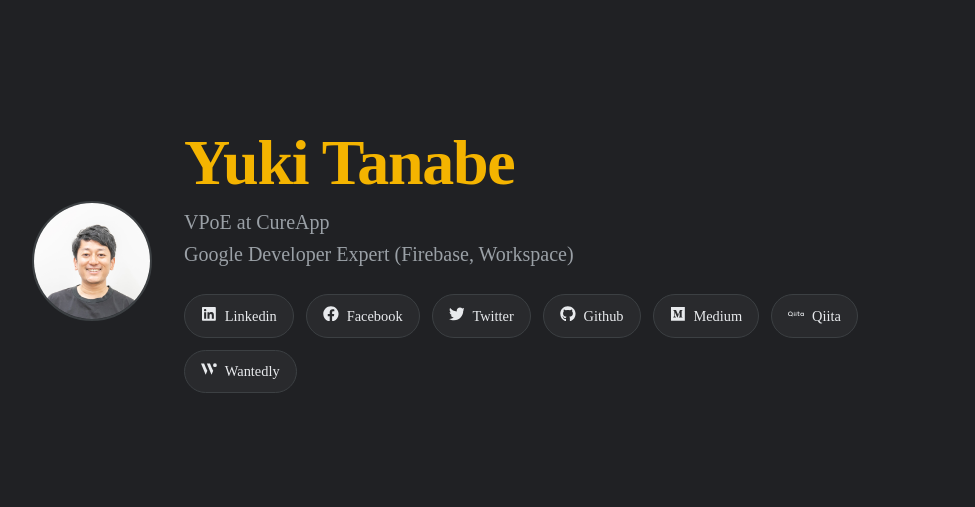
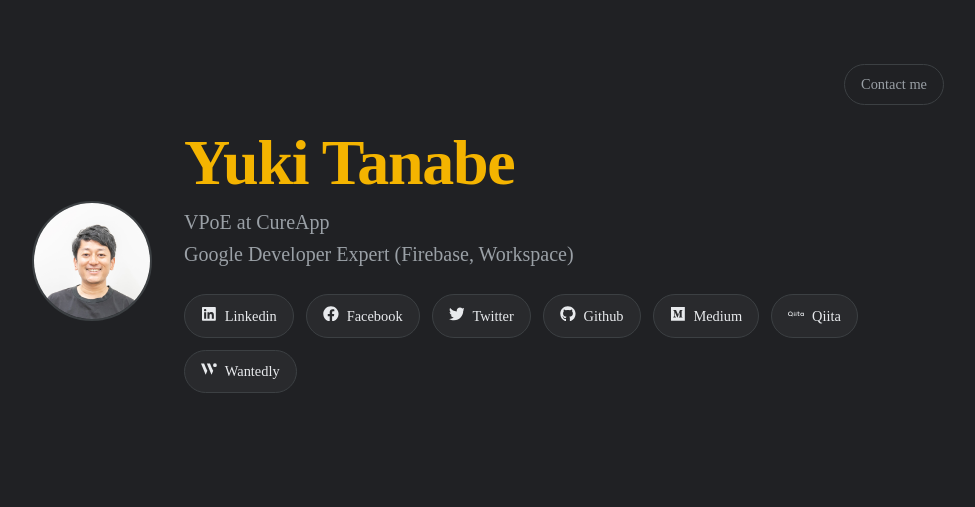
Before and after one commit to tanabee/portfolio, a Next.js app: page / in a window 1280 px wide. Shown: the top 507 px of the page, without its empty margins (152-1127 px from the left). Built offline with nearby package versions, Linux system fonts and the light colour scheme.

Commit message:
Add contact me button

```diff
--- a/src/components/Header.tsx
+++ b/src/components/Header.tsx
@@ -15,7 +15,28 @@
 
 export default function Header({ profile }: { profile: Profile }) {
   return (
-    <header className="section" style={{ padding: "4rem 0", display: "flex", alignItems: "center", gap: "2rem" }}>
+    <header className="section" style={{ padding: "4rem 0", display: "flex", alignItems: "center", gap: "2rem", position: "relative" }}>
+      {profile.contact && (
+        <a
+          href={profile.contact}
+          target="_blank"
+          rel="noopener noreferrer"
+          className="btn"
+          style={{
+            position: "absolute",
+            top: "0",
+            right: "0",
+            gap: "0.5rem",
+            background: "transparent",
+            color: "var(--text-secondary)",
+            border: "1px solid var(--border)",
+            padding: "0.5rem 1rem",
+            fontSize: "0.9rem"
+          }}
+        >
+          Contact me
+        </a>
+      )}
       {profile.image && (
         <img
           src={profile.image}
--- a/src/data/profile.json
+++ b/src/data/profile.json
@@ -1,6 +1,7 @@
 {
   "name": "Yuki Tanabe",
   "image": "/yukitanabe.jpg",
+  "contact": "https://docs.google.com/forms/d/e/1FAIpQLSdAAORnEnDIC4zsQsGHpgRtdBwRaFSfr4HT60oOKCe0zloVkA/viewform",
   "socials": {
     "linkedin": "https://www.linkedin.com/in/tanabee/",
     "facebook": "https://www.facebook.com/tanabe1986",
--- a/src/types.ts
+++ b/src/types.ts
@@ -1,6 +1,7 @@
 export interface Profile {
   name: string;
   image?: string;
+  contact?: string;
   socials: {
     website: string;
     facebook: string;
```
